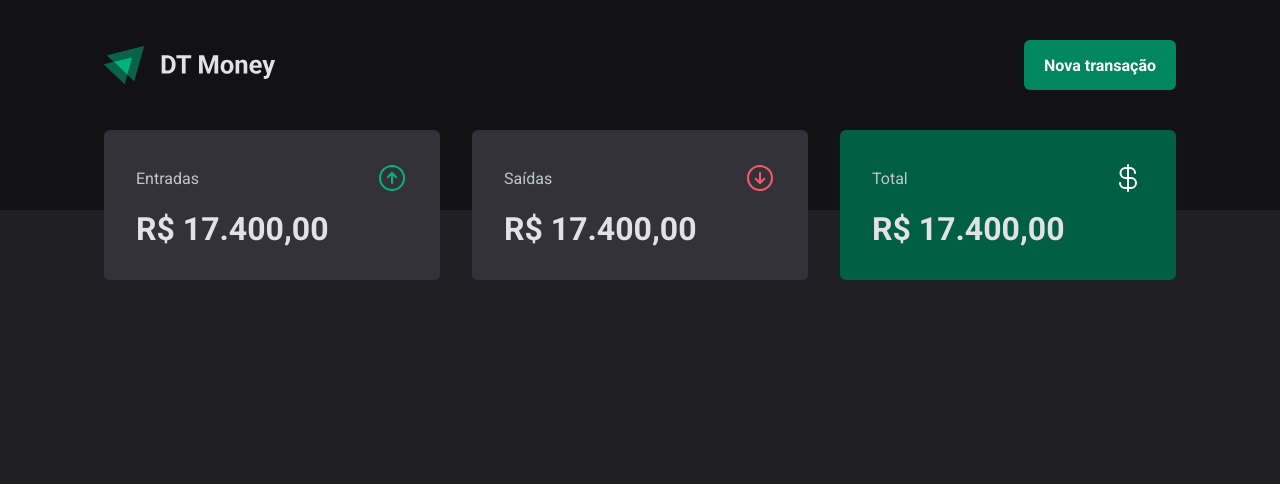
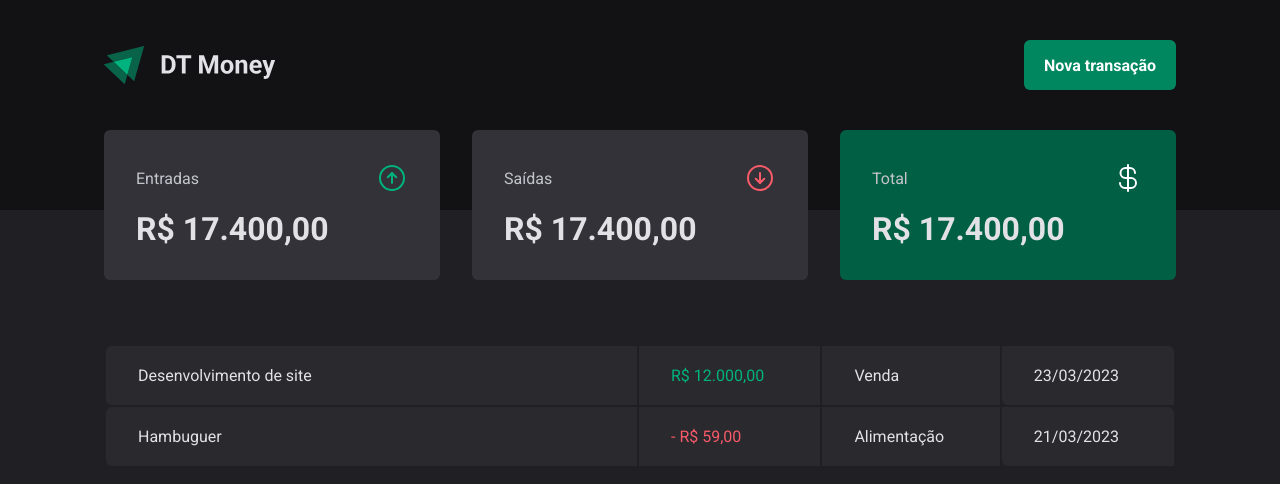
Before and after one commit to antonioRenato/dt-money, a React (Vite) app: page / in a window 1280 px wide. Shown: the top 484 px of the page. Built offline with nearby package versions, Linux system fonts and the light colour scheme.

Commit message:
adjusted transaction component

```diff
--- a/src/pages/Transactions/index.tsx
+++ b/src/pages/Transactions/index.tsx
@@ -1,11 +1,39 @@
 import { Header } from "../../components/Header";
 import { Summary } from "../../components/Summary";
+import { PriceHighlight, TransactionsContainer, TransactionsTable } from "./styles";
 
 export function Transaction () {
   return(
     <div>
       <Header />
       <Summary />
+
+     <TransactionsContainer>
+        <TransactionsTable>
+          <tbody>
+            <tr>
+             <td width="50%">Desenvolvimento de site</td>
+              <td>
+                <PriceHighlight variant="income">
+                  R$ 12.000,00
+                </PriceHighlight>
+              </td>
+             <td>Venda</td>
+             <td>23/03/2023</td>
+            </tr>
+            <tr>
+             <td width="50%">Hambuguer</td>
+             <td>
+                 <PriceHighlight variant="outcome">
+                  - R$ 59,00
+                </PriceHighlight>
+              </td>
+             <td>Alimentação</td>
+             <td>21/03/2023</td>
+            </tr>
+          </tbody>
+      </TransactionsTable>
+     </TransactionsContainer>
     </div>
   )
 }
--- a/src/pages/Transactions/styles.ts
+++ b/src/pages/Transactions/styles.ts
@@ -0,0 +1,38 @@
+import styled, { css } from "styled-components";
+
+export const TransactionsContainer = styled.main`
+  width: 100%;
+  max-width: 1120px;
+  margin: 4rem auto 0;
+  padding: 0 1.5rem;
+`;
+
+export const TransactionsTable = styled.table`
+  width: 100%;
+  border-collapse: separate;
+  border-spacing: 0 0,5rem;
+  /*margin-top: 1.5rem;*/
+
+  td {
+    padding: 1.25rem 2rem;
+    background: ${props => props.theme['gray-700']};
+
+    &:first-child {
+      border-top-left-radius: 6px;
+      border-bottom-left-radius: 6px;
+    }
+
+    &:last-child {
+      border-top-right-radius: 6px;
+      border-bottom-left-radius: 6px;
+    }
+  }
+`;
+
+interface PriceHighlight {
+  variant: 'income' | 'outcome';
+}
+
+export const PriceHighlight = styled.span<PriceHighlight>`
+  color: ${props => props.variant === 'income' ? props.theme['green-300'] : props.theme['red-300']};
+`;
```
